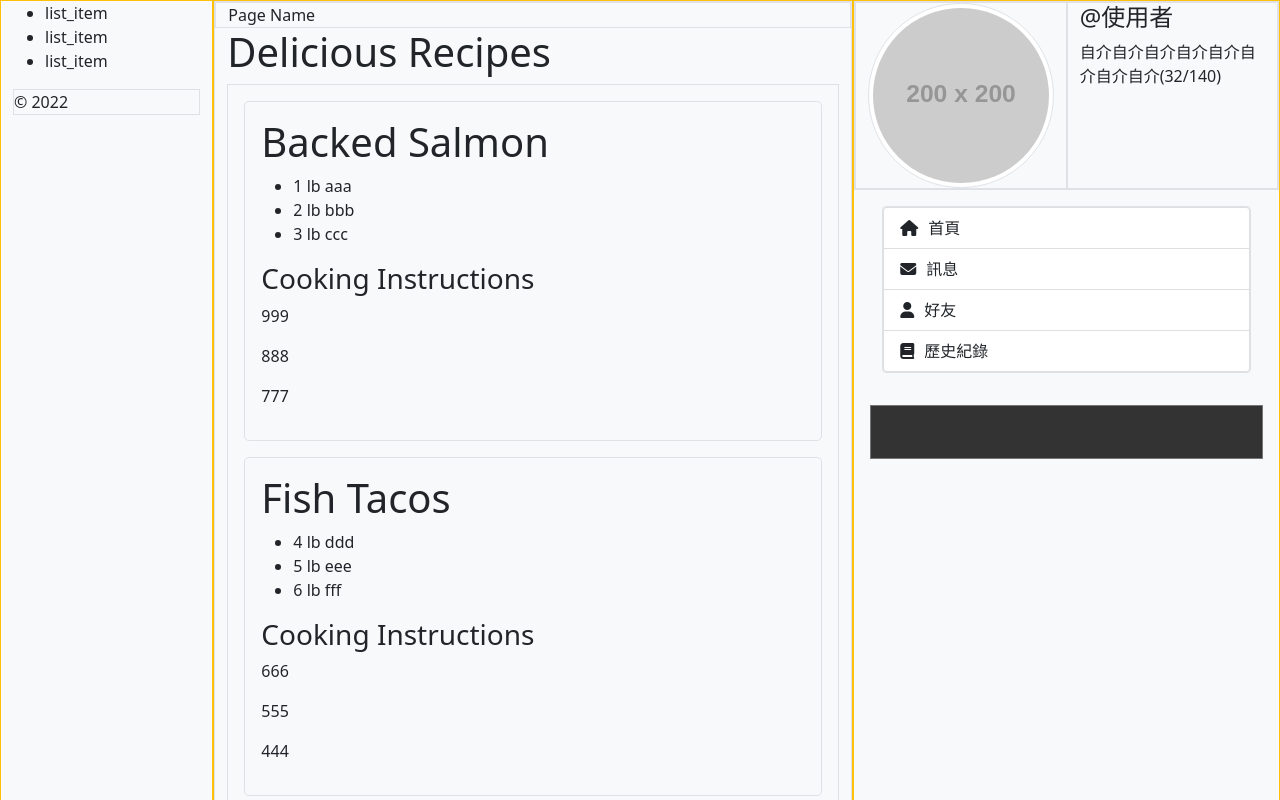
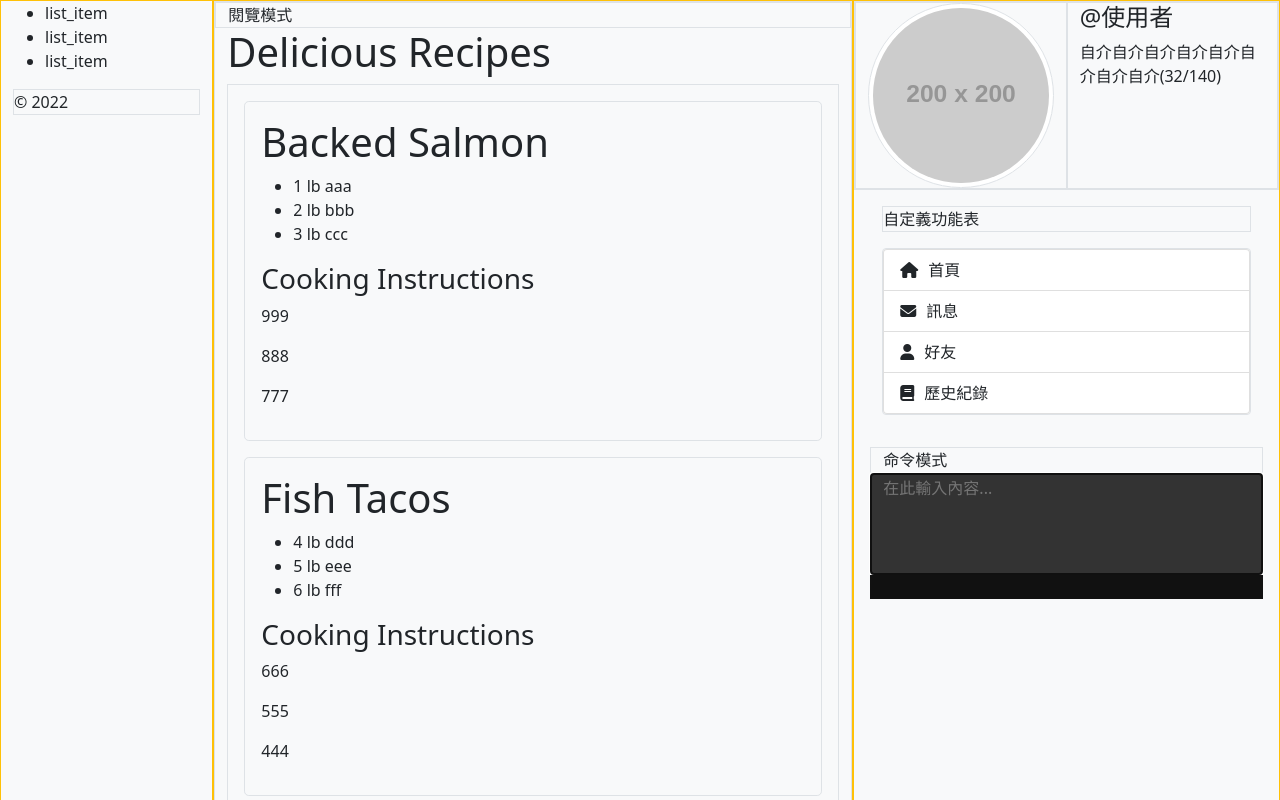
Before and after one commit to TzuoYeah/sample, a React app: page / in a window 1280 px wide. Shown: the top 800 px of the page. Built offline with nearby package versions, Linux system fonts and the light colour scheme; placeholder pictures from the web are drawn by us.

Commit message:
修改了ActionMenu

```diff
--- a/src/components/InfoMenu.js
+++ b/src/components/ActionMenu.js
@@ -1,10 +1,10 @@
 import react  from "react"
 
-import Sidebar from './InfoMenu/Sidebar'
-import MemberInfo from './InfoMenu/MemberInfo'
+import Sidebar from './ActionMenu/Sidebar'
+import MemberInfo from './ActionMenu/MemberInfo'
+import OperationPanel from './ActionMenu/OperationPanel'
 import sidebar from '../data/sidebar.json'
 
-let style = {resize: "none",backgroundColor:"#333",color:"white"}
 
 export default function InfoMenu(){
     return(
@@ -12,11 +12,7 @@ export default function InfoMenu(){
         <div className='sticky-top'>
           <MemberInfo {...{ name:"@使用者",introduction:"自介自介自介自介自介自介自介自介(32/140)",headshot:"http://fakeimg.pl/200x200"}}/>
           <Sidebar itemList={sidebar}/>
-
-          <div className="row p-3">
-            <textarea style={style}></textarea>
-          </div>
-
+          <OperationPanel />
         </div>
       </article>
     )
--- a/src/components/InfoMenu/MemberInfo.js
+++ b/src/components/ActionMenu/MemberInfo.js
@@ -8,7 +8,7 @@ export default function MemberInfo({headshot,introduction,name}){
             </div>
             <div className="border col-lg-6">
                 <h4>{name}</h4>
-                <spqn>{introduction}</spqn>
+                <span>{introduction}</span>
             </div>
         </div>
     )
--- /dev/null
+++ b/src/components/ActionMenu/OperationPanel.js
@@ -0,0 +1,36 @@
+import react,{useEffect} from "react"
+
+const style = {
+    resize: "none",
+    backgroundColor:"#333",
+    color:"white"
+}
+
+const style2 = {
+    backgroundColor:"#111",
+    color:"white",
+    height:"24px",
+    textAlign:"right"
+}
+
+
+function OperationPanelOnChange(){
+    const OperationPanel = document.getElementById('OperationPanel')
+    document.getElementById('OperationPanelInfo').innerHTML = `${OperationPanel.value.length}/140`
+}
+
+export default function Siderbar({itemList}){
+    useEffect(() => {
+        document.getElementById('OperationPanel').focus()
+    },[])
+
+    return(
+        <>
+        <div className="row row-cols-1 p-3">
+            <div className="col border">命令模式</div>
+            <textarea id="OperationPanel" className="col" style={style} rows="4" placeholder="在此輸入內容..." onChange={OperationPanelOnChange}></textarea>
+            <div id="OperationPanelInfo" className="col" style={style2}></div>
+        </div>
+        </>
+    )
+}
--- /dev/null
+++ b/src/components/ActionMenu/Sidebar.js
@@ -0,0 +1,18 @@
+import react from "react"
+
+const style = {marginRight:"10px"}
+
+export default function Siderbar({itemList}){
+    return(
+        <div className="p-3">
+            <p className="border">自定義功能表</p>
+            <ul className="col border list-group">
+                { itemList.map( (item,i) =>(
+                    <li className="list-group-item list-group-item-action" key={i}>
+                        <i className={item.icon} style={style}></i>{item.name}
+                    </li>
+                )) }
+            </ul>
+        </div>
+    )
+}
--- a/src/components/Fall.js
+++ b/src/components/Fall.js
@@ -3,12 +3,11 @@ import react  from "react"
 import Menu from './Fall/Menu'
 import recipes from '../data/recipes.json'
 
-
 export default function Fall(){
     return(
         <article className='col border bg-light border-warning'>
           <div className='row border'>
-            <div className='col bg-light border sticky-top'>Page Name</div>
+            <div className='col bg-light border sticky-top'>閱覽模式</div>
             <Menu recipes={recipes}/>
           </div>
         </article>
--- a/src/components/InfoMenu/Sidebar.js
+++ /dev/null
@@ -1,14 +0,0 @@
-import react  from "react"
-import ItemBtn from "./Sidebar/ItemBtn"
-
-let style = {pading:0}
-
-export default function Siderbar({itemList}){
-    return(
-        <div className="p-3">
-            <ul className="col border list-group">
-                { itemList.map( item =>( <ItemBtn {...item}/> )) }
-            </ul>
-        </div>
-    )
-}
--- a/src/components/InfoMenu/Sidebar/ItemBtn.js
+++ /dev/null
@@ -1,9 +0,0 @@
-import react  from "react"
-
-let style = {marginRight:"10px"}
-
-export default function Siderbar({name,icon}){
-    return(
-        <li className="list-group-item list-group-item-action"><i className={icon} style={style}></i>{name}</li>
-    )
-}
```
Also changed, not shown: public/index.html (+0 -1 lines), src/index.js (+4 -4 lines).
